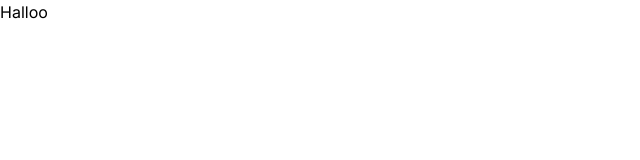
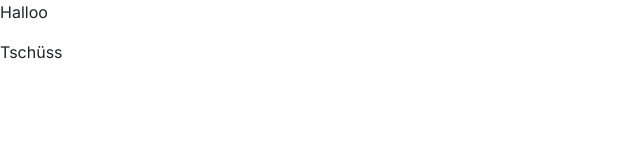
Before and after one commit to dattito/nextit, a Next.js app in the folder web/: page / in a window 1280 px wide. Shown: the top 160 px of the page, without its empty margins (0-640 px from the left). Built offline with nearby package versions, Linux system fonts and the light colour scheme.

Commit message:
Bind in Bootstrap

```diff
--- a/web/app/layout.js
+++ b/web/app/layout.js
@@ -1,17 +1,22 @@
-import { Inter } from 'next/font/google'
-import './globals.css'
+import { Inter } from "next/font/google";
+import "./globals.css";
+import "bootstrap/dist/css/bootstrap.min.css";
+import InitBootstrap from "@/components/init-bootstrap";
 
-const inter = Inter({ subsets: ['latin'] })
+const inter = Inter({ subsets: ["latin"] });
 
 export const metadata = {
-  title: 'Create Next App',
-  description: 'Generated by create next app',
-}
+  title: "Create Next App",
+  description: "Generated by create next app",
+};
 
 export default function RootLayout({ children }) {
   return (
     <html lang="en">
-      <body className={inter.className}>{children}</body>
+      <body className={inter.className}>
+        <InitBootstrap />
+        {children}
+      </body>
     </html>
-  )
+  );
 }
--- a/web/app/page.js
+++ b/web/app/page.js
@@ -1,3 +1,10 @@
+import Demo from "@/components/demo";
+
 export default function Home() {
-  return <p>Halloo</p>;
+  return (
+    <div>
+      <p>Halloo</p>
+      <Demo />
+    </div>
+  );
 }
--- /dev/null
+++ b/web/components/demo.js
@@ -0,0 +1,3 @@
+export default function Demo() {
+  return <p>Tschüss</p>;
+}
--- /dev/null
+++ b/web/components/init-bootstrap.js
@@ -0,0 +1,9 @@
+"use client";
+import { useEffect } from "react";
+
+export default function InitBootstrap() {
+  useEffect(() => {
+    require("bootstrap/dist/js/bootstrap.bundle.min.js");
+  }, []);
+  return null;
+}
```
